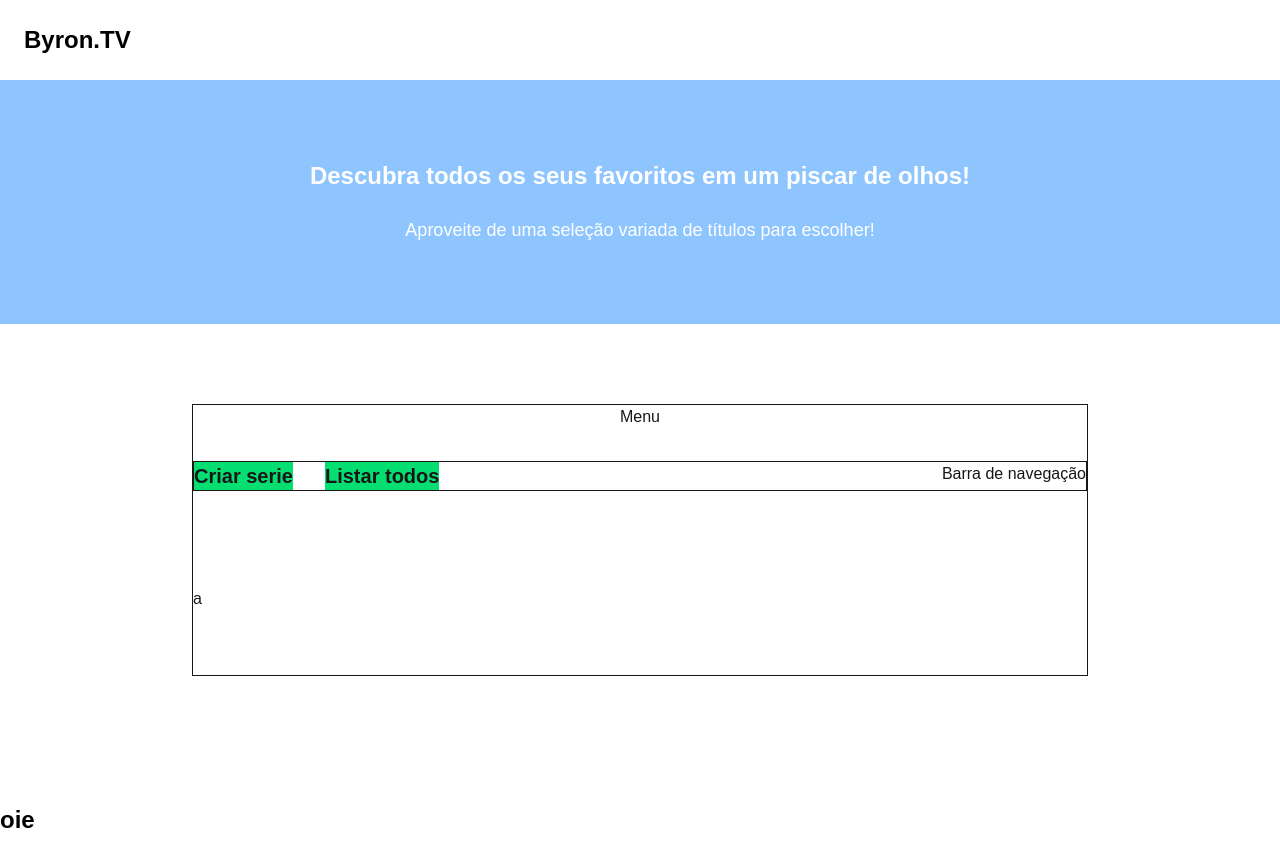
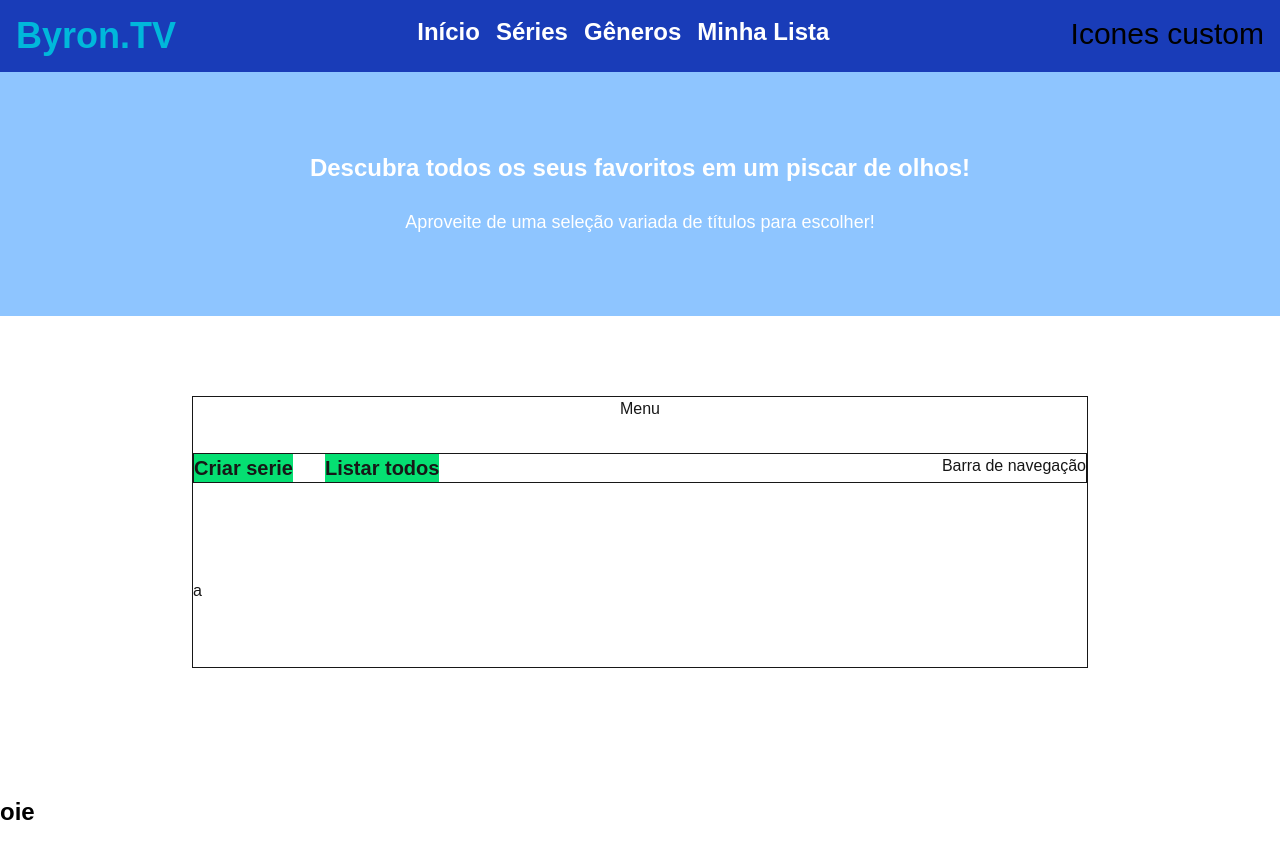
Before and after one commit to enriquemantovani/Streaming-pj-final, a Next.js app: page /series in a window 1280 px wide. Shown: the top 866 px of the page. Built offline with nearby package versions, Linux system fonts and the light colour scheme.

Commit message:
CSS adicionado ao header

```diff
--- /dev/null
+++ b/src/app/series/layout.tsx
@@ -0,0 +1,37 @@
+import type { Metadata } from "next";
+import { Geist, Geist_Mono } from "next/font/google";
+import HeaderSeries from "@/components/HeaderSeries";
+import "@/app/globals.css";
+
+
+const geistSans = Geist({
+  variable: "--font-geist-sans",
+  subsets: ["latin"],
+});
+
+const geistMono = Geist_Mono({
+  variable: "--font-geist-mono",
+  subsets: ["latin"],
+});
+
+export const metadata: Metadata = {
+  title: "BestStream",
+  description: "Assista todos os seus favoritos com a BestStream",
+};
+
+export default function RootLayout({
+  children,
+}: Readonly<{
+  children: React.ReactNode;
+}>) {
+  return (
+    <html lang="pt-BR">
+      <body
+        className={`${geistSans.variable} ${geistMono.variable} antialiased`}
+      >
+        <HeaderSeries/>
+        {children}
+      </body>
+    </html>
+  );
+}
--- a/src/app/series/page.tsx
+++ b/src/app/series/page.tsx
@@ -5,13 +5,6 @@ export default function SeriesPage() {
     return(
 
         <main className="flex-grow">
-
-            {/*Header temporario, excluir depois*/}
-            <header className="bg-white p-6">
-                <div className="flex justify-between">
-                    <h1 className="text-2xl text-black font-bold">Byron.TV</h1>
-                </div>
-            </header>
 
 
             <div className="flex flex-col gap-20">
--- /dev/null
+++ b/src/components/HeaderSeries/index.tsx
@@ -0,0 +1,36 @@
+import Link from "next/link"
+
+export default function HeaderSeries(){
+
+    return(
+
+        <header className="flex justify-between bg-blue-800 p-4">
+            <div>
+                <h1 className="font-extrabold text-4xl text-cyan-500">Byron.TV</h1>
+            </div>
+            <div className="flex gap-4 text-2xl font-bold text-white">
+                <Link href="/">
+                    Início
+                </Link>
+
+                <Link href="/series">
+                    Séries
+                </Link>
+
+                <Link href="/">
+                    Gêneros
+                </Link>
+
+                <Link href="/">
+                    Minha Lista
+                </Link>
+            </div>
+            <div>
+                <h3 className="text-black text-3xl">Icones custom</h3>
+            </div>
+        </header>
+
+
+    )
+
+}
```
